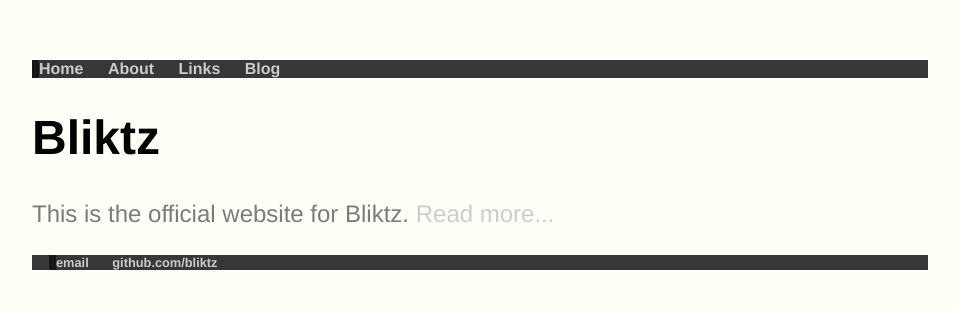
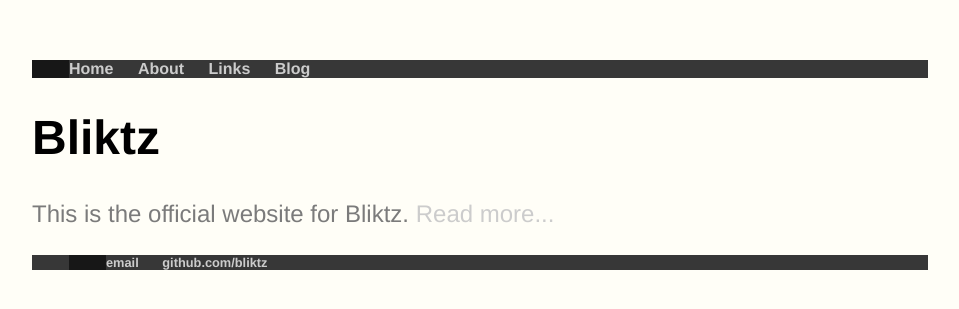
Before and after one commit to bliktz/bliktz.github.io, a Jekyll site: the page built from index.html, in a window 1280 px wide. Shown: the top 309 px of the page, without its empty margins (160-1119 px from the left). Built offline with Jekyll 4.4.1, drawn with Linux system fonts in a browser that asks for light colours.

Commit message:
Update main.css

```diff
--- a/css/main.css
+++ b/css/main.css
@@ -8,7 +8,7 @@
     padding: 0px;
     list-style: none;
     font-weight: bold;
-    border-left: 7px solid #171717;
+    border-left: 37px solid #171717;
     background-color: #373737;
 }
 nav ul li, footer ul li {
@@ -33,7 +33,7 @@
     color: #7b7b7b;
 }
 footer {
-    border-left: 17px solid #373737;
+    border-left: 37px solid #373737;
     font-size: .8em;
 }
 
```
